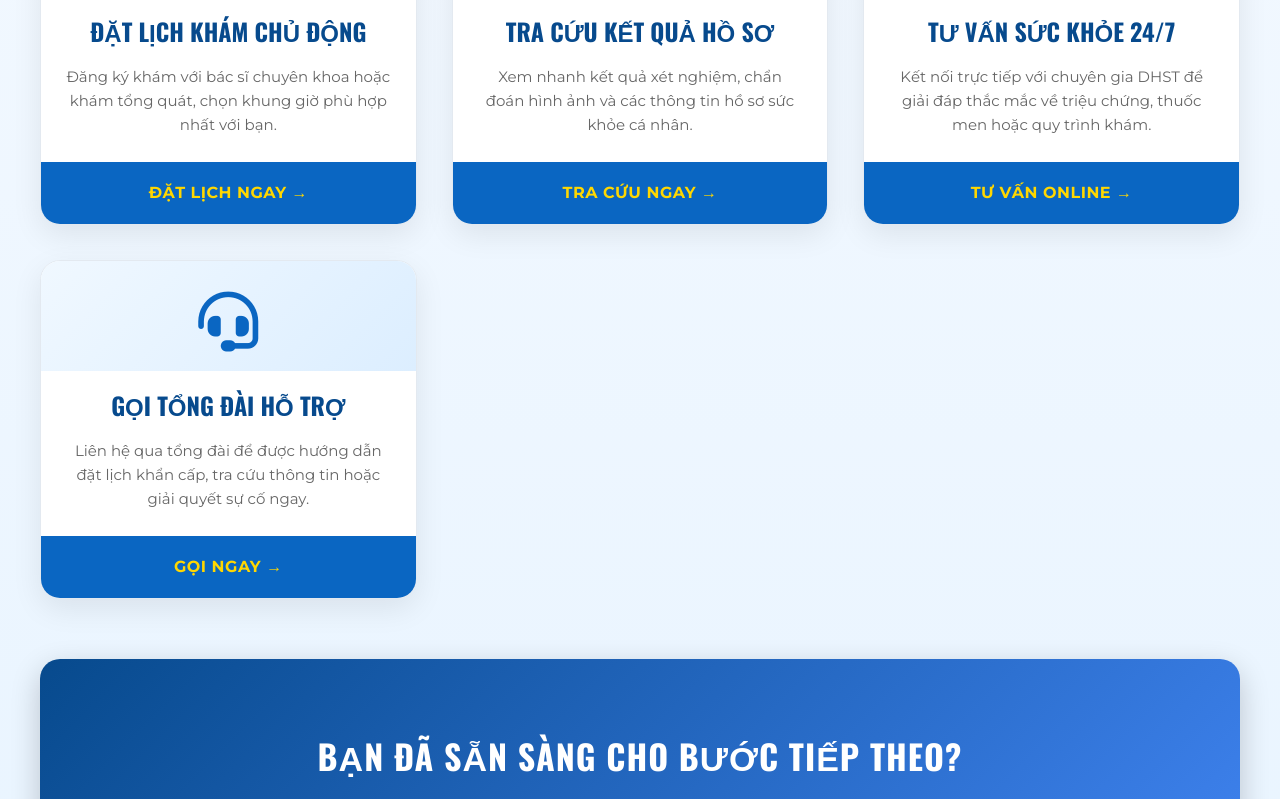
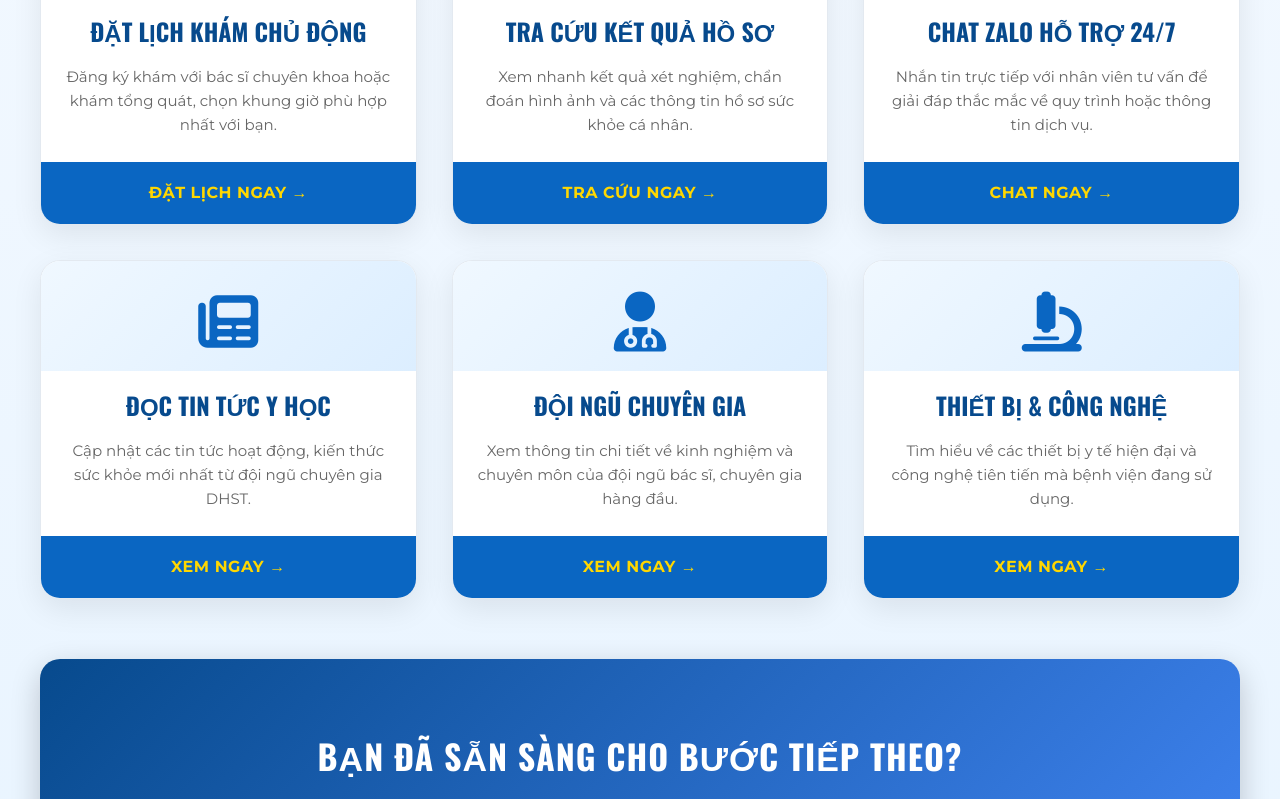
Before and after one commit to theanh2101/DHTShospital, a plain HTML site: page frontend/pages/giaodienbenhnhan/dich-vu.html in a window 1280 px wide. Shown: the part 566-1365 px from the top of the page. Drawn offline with nearby package versions, Linux system fonts and the light colour scheme.

Commit message:
giao dien

```diff
--- a/frontend/pages/giaodienbenhnhan/dich-vu.html
+++ b/frontend/pages/giaodienbenhnhan/dich-vu.html
@@ -315,6 +315,15 @@ ul {list-style: none;}
   letter-spacing:0.5px;
   box-shadow:0 -5px 15px rgba(0,0,0,0.2);
 }
+/* CSS MỚI ĐỂ ĐỊNH DẠNG ICON ZALO */
+.gateway-icon .fab.fa-whatsapp {
+color: #0087FF; /* Màu xanh Zalo chuẩn */
+}
+
+/* Định dạng lại màu nền và icon khi hover cho Zalo */
+.gateway-card:hover .gateway-icon .fab.fa-whatsapp {
+color: #074a8d; /* Màu xanh đậm khi hover */
+}
 
 /* === RESPONSIVE === */
 @media (max-width:768px) {
@@ -385,23 +394,41 @@ ul {list-style: none;}
               </a>
           </div>
 
-          <div class="gateway-card">
-              <a href="hoi-dap.html">
-                  <div class="gateway-icon"><i class="fas fa-comments"></i></div>
-                  <h3>TƯ VẤN SỨC KHỎE 24/7</h3>
-                  <p>Kết nối trực tiếp với chuyên gia DHST để giải đáp thắc mắc về triệu chứng, thuốc men hoặc quy trình khám.</p>
-                  <span class="gateway-action">TƯ VẤN ONLINE →</span>
-              </a>
-          </div>
+
 
           <div class="gateway-card">
-              <a href="tel:19001234">
-                  <div class="gateway-icon"><i class="fas fa-headset"></i></div>
-                  <h3>GỌI TỔNG ĐÀI HỖ TRỢ</h3>
-                  <p>Liên hệ qua tổng đài để được hướng dẫn đặt lịch khẩn cấp, tra cứu thông tin hoặc giải quyết sự cố ngay.</p>
-                  <span class="gateway-action">GỌI NGAY →</span>
-              </a>
-          </div>
+ <a href="https://zalo.me/0382773307" target="_blank">
+<div class="gateway-icon"><i class="fab fa-whatsapp"></i></div>
+ <h3>CHAT ZALO HỖ TRỢ 24/7</h3>
+ <p>Nhắn tin trực tiếp với nhân viên tư vấn để giải đáp thắc mắc về quy trình hoặc thông tin dịch vụ.</p>
+<span class="gateway-action">CHAT NGAY →</span>
+ </a>
+ </div>
+
+ <div class="gateway-card">
+ <a href="tin-tuc.html">
+ <div class="gateway-icon"><i class="fas fa-newspaper"></i></div>
+<h3>ĐỌC TIN TỨC Y HỌC</h3>
+<p>Cập nhật các tin tức hoạt động, kiến thức sức khỏe mới nhất từ đội ngũ chuyên gia DHST.</p>
+<span class="gateway-action">XEM NGAY →</span>
+ </a>
+</div>
+ <div class="gateway-card">
+ <a href="bac-si.html">
+ <div class="gateway-icon"><i class="fas fa-user-md"></i></div>
+ <h3>ĐỘI NGŨ CHUYÊN GIA</h3>
+ <p>Xem thông tin chi tiết về kinh nghiệm và chuyên môn của đội ngũ bác sĩ, chuyên gia hàng đầu.</p>
+ <span class="gateway-action">XEM NGAY →</span>
+</a>
+ </div>
+ <div class="gateway-card">
+<a href="thiet-bi.html">
+ <div class="gateway-icon"><i class="fas fa-microscope"></i></div>
+ <h3>THIẾT BỊ & CÔNG NGHỆ</h3>
+ <p>Tìm hiểu về các thiết bị y tế hiện đại và công nghệ tiên tiến mà bệnh viện đang sử dụng.</p>
+<span class="gateway-action">XEM NGAY →</span>
+</a>
+</div>
       </div>
 
       <div class="final-action-banner">
```
Also changed, not shown: frontend/pages/giaodienbenhnhan/index.html (+25 -10 lines), frontend/pages/manage.lichlamviec.html (deleted), frontend/pages/nhanvien/bacsi/doctor.html (renamed from frontend/pages/nhanvien/quanly/doctor.html), frontend/pages/nhanvien/quanly/chitiet.bacsi.html (renamed from frontend/pages/chitiet.bacsi.html), frontend/pages/nhanvien/quanly/manage.bacsi.html (renamed from frontend/pages/manage.bacsi.html), frontend/pages/nhanvien/quanly/manage.lichlamviec.html (added), 1 other file.
